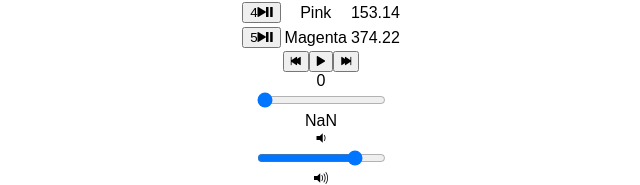
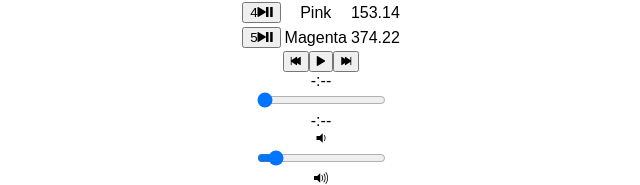
Before and after one commit to cphynes/bloc-jams-react, a React (Create React App) app: page /album/the-colors in a window 1280 px wide. Shown: the part 864-1049 px from the top of the page, without its empty margins (319-959 px from the left). Built offline with nearby package versions, Linux system fonts and the light colour scheme.

Commit message:
assignment-player-bar-range-inputs: completed

```diff
--- a/src/components/Album.js
+++ b/src/components/Album.js
@@ -88,6 +88,15 @@ class Album extends Component {
     this.setState({ currentTime: newTime });
   }
 
+  handleVolumeChange(e) {
+    this.audioElement.volume = e.target.value
+    this.setState({ currentVolume: this.audioElement.volume });
+  }
+
+  formatTime(time) {
+    return time ? `${Math.floor(time / 60)}:${Number(time % 60 / 100).toFixed(2).substr(2,3)}` : '-:--'
+  }
+
   render() {
     return (
       <section className="album">
@@ -130,10 +139,12 @@ class Album extends Component {
             currentSong={this.state.currentSong}
             currentTime={this.audioElement.currentTime}
             duration={this.audioElement.duration}
+            formatTime={(t) => this.formatTime(t)}
             handleSongClick={() => this.handleSongClick(this.state.currentSong)}
             handlePrevClick={() => this.handlePrevClick()}
             handleNextClick={() => this.handleNextClick()}
             handleTimeChange={(e) => this.handleTimeChange(e)}
+            handleVolumeChange={(e) => this.handleVolumeChange(e)}
           />
         </section>
     );
--- a/src/components/PlayerBar.js
+++ b/src/components/PlayerBar.js
@@ -16,7 +16,7 @@ class PlayerBar extends Component {
           </button>
         </section>
         <section id="time-control">
-          <div className="current-time">{this.props.currentTime}</div>
+          <div className="current-time">{this.props.formatTime(this.props.currentTime)}</div>
           <input
             type="range"
             className="seek-bar"
@@ -26,11 +26,19 @@ class PlayerBar extends Component {
             step="0.01"
             onChange={this.props.handleTimeChange}
           />
-          <div className="total-time">{this.props.duration}</div>
+          <div className="total-time">{this.props.formatTime(this.props.duration)}</div>
         </section>
         <section id="volume-control">
           <div className="icon ion-volume-low"></div>
-          <input type="range" className="seek-bar" value="80" />
+          <input
+            type="range"
+            className="seek-bar"
+            value={this.props.currentVolume || .1}
+            max="1"
+            min="0"
+            step="0.1"
+            onChange={this.props.handleVolumeChange}
+          />
           <div className="icon ion-volume-high"></div>
         </section>
       </section>
```
